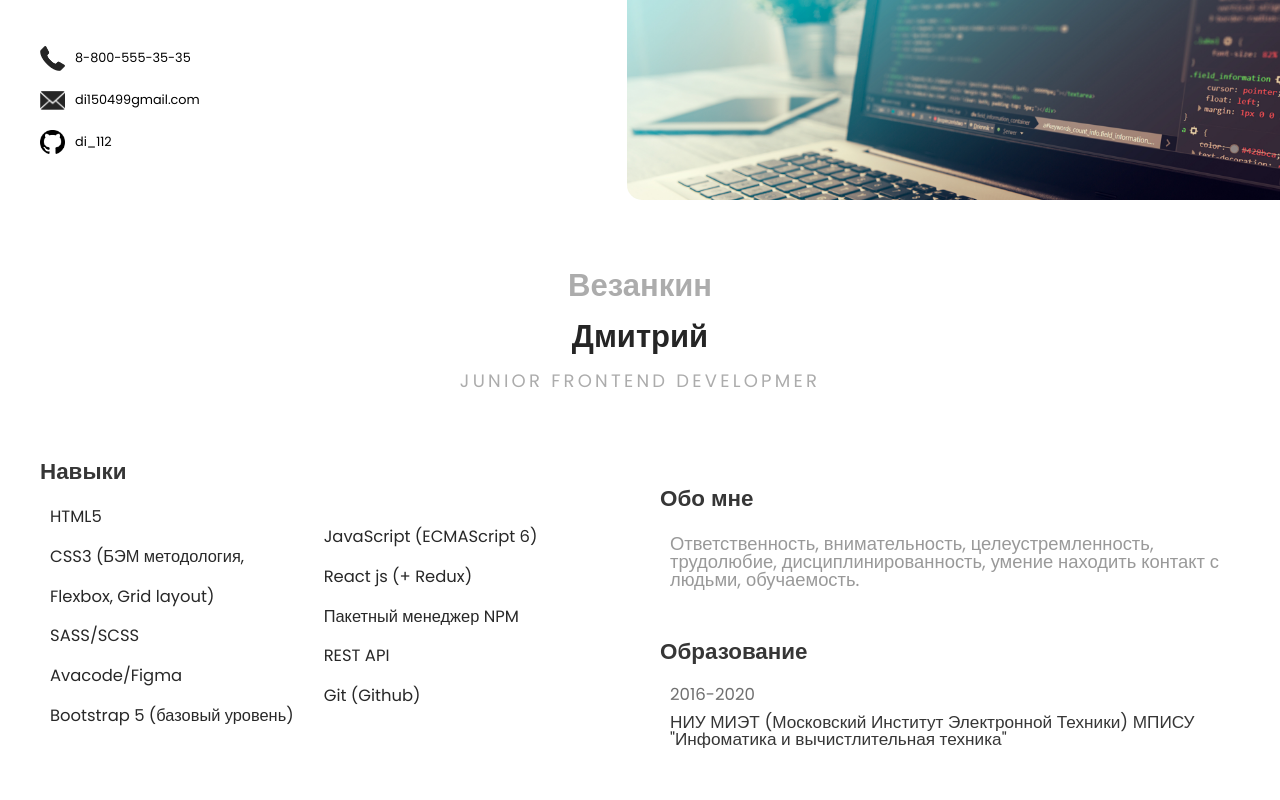
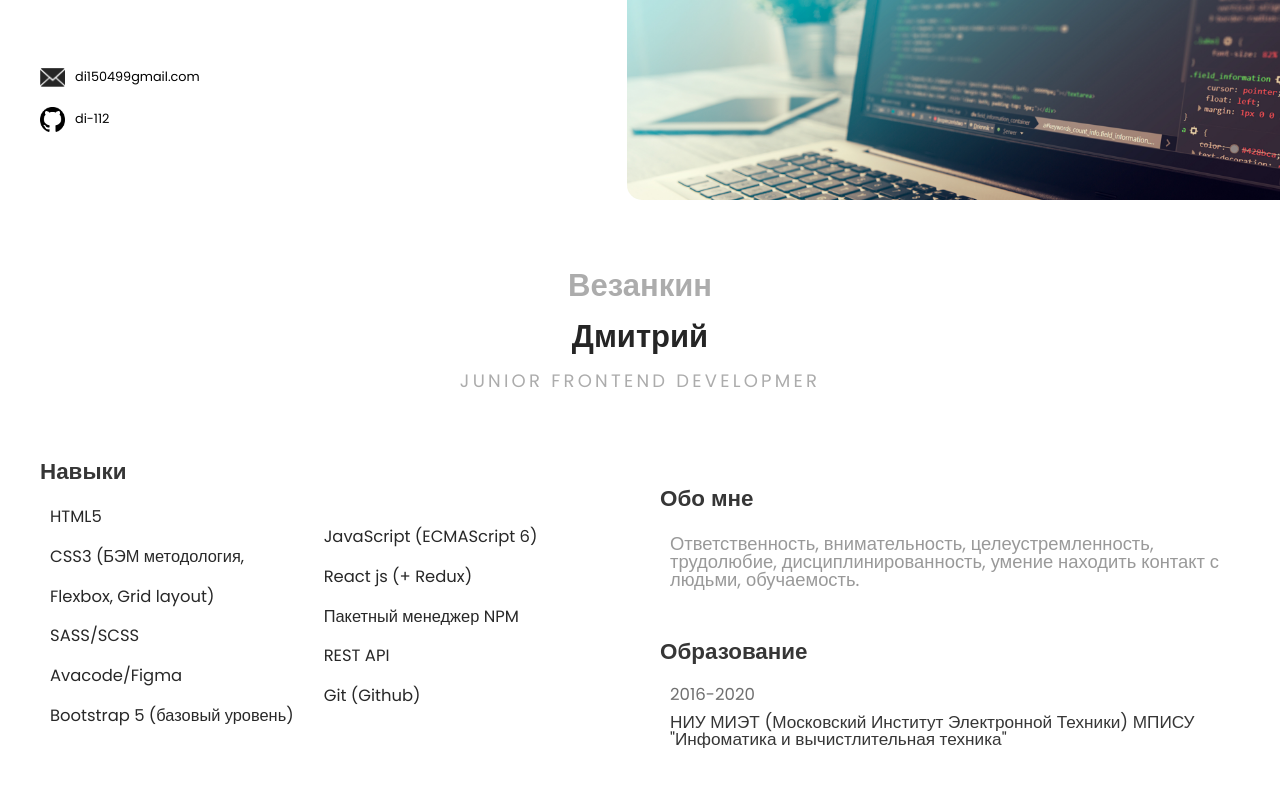
Before and after one commit to di-112/my-resume-portfolio, a React (Create React App) app: page / in a window 1280 px wide. Shown: the top 800 px of the page. Built offline with nearby package versions, Linux system fonts and the light colour scheme.

Commit message:
updated contacts

```diff
--- a/src/components/header/header.jsx
+++ b/src/components/header/header.jsx
@@ -8,9 +8,8 @@ const Header = () => {
       <header className='header'>
          <div className="header__content">
             <div className="header__contacts">
-               <Contact image={phoneImg} contact='8-800-555-35-35'/>
-               <Contact image={gmailImg} contact='di150499gmail.com'/>
-               <Contact image={githublImg} contact='di_112'/>
+               <Contact image={gmailImg} contact='di150499gmail.com' href='mailto:di150499@gmail.com'/>
+               <Contact image={githublImg} contact='di-112' href='https://github.com/di-112?tab=repositories'/>
             </div>
          </div>
          <div className='header__img'>
@@ -22,10 +21,10 @@ const Header = () => {
 
 const Contact = (props) => {
    return (
-      <div className='header__contact'>
+      <a className='header__contact' target='_blank' href={props.href}>
          <img src={props.image} alt='not image'/>
          <span>{props.contact}</span>
-      </div>
+      </a>
    )
 }
 
--- a/src/components/header/header.scss
+++ b/src/components/header/header.scss
@@ -52,6 +52,7 @@
    display: flex;
    align-items: center;
    margin-bottom: 20px;
+   color: black;
    @include adaptiv-font(14, 11);
    &:last-child{margin-bottom: 0;}
    & img{
--- a/src/components/myWorks/myWorks.jsx
+++ b/src/components/myWorks/myWorks.jsx
@@ -176,10 +176,10 @@ const Work = (props) => {
             <div className='work__img'>
                <img src={props.img?props.img:img} alt='no image'/>
                <div className='work__hover'>
-                  <a className='work__ref' href={props.href?props.href:''} target='blank'>Visit</a>
+                  <a className='work__ref' href={props.href?props.href:''} target='_blank'>Visit</a>
                </div>
             </div>
-            <a  className='work__ref' href={props.href?props.href:''} target='blank'>Visit</a>
+            <a  className='work__ref' href={props.href?props.href:''} target='_blank'>Visit</a>
          </div>
          <div className="work__info">
             <div className="work__descr">
@@ -191,7 +191,7 @@ const Work = (props) => {
                <p>{props.tech}</p>
             </div>
             <div className='work__GHref'>
-               <h3>Github репозиторий: </h3><a target='blank' href={props.GHref}> {props.GHref?props.GHref:''}</a>
+               <h3>Github репозиторий: </h3><a target='_blank' href={props.GHref}> {props.GHref?props.GHref:''}</a>
             </div>
          </div>
       </div>
@@ -202,14 +202,14 @@ const Work = (props) => {
             <div className='work__img'>
                <img src={props.img?props.img:img} alt='no image'/>
                <div className='work__hover'>
-                  <a className='work__ref' href={props.href?props.href:''} target='blank'>Visit</a>
+                  <a className='work__ref' href={props.href?props.href:''} target='_blank'>Visit</a>
                </div>
             </div>
          </div>
          <div className="work__info">
-            <a className='work__ref' href={props.href?props.href:''} target='blank'>Visit</a>
+            <a className='work__ref' href={props.href?props.href:''} target='_blank'>Visit</a>
             <div className='work__GHref'>
-               <h3>Github репозиторий: </h3> <a target='blank' href={props.GHref}> {props.GHref?props.GHref:''}</a>
+               <h3>Github репозиторий: </h3> <a target='_blank' href={props.GHref}> {props.GHref?props.GHref:''}</a>
             </div>
          </div>
       </div>
```
Also changed, not shown: 1 other file (tests, documents, lock files or other folders).
